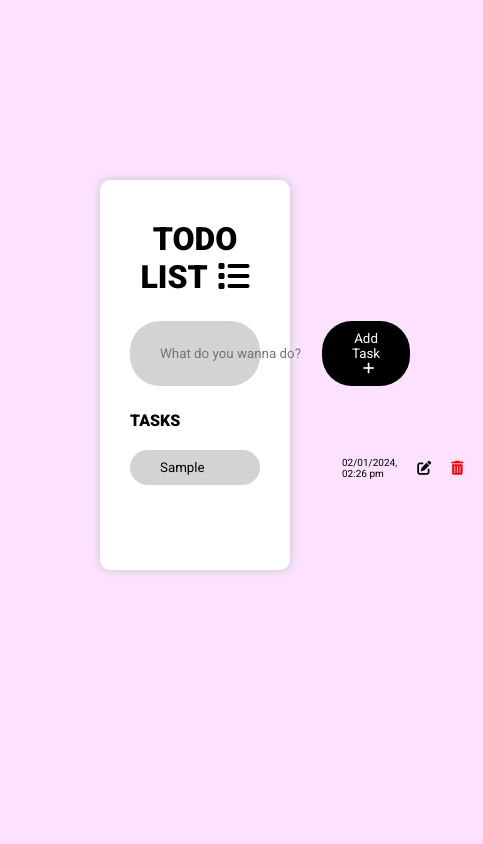
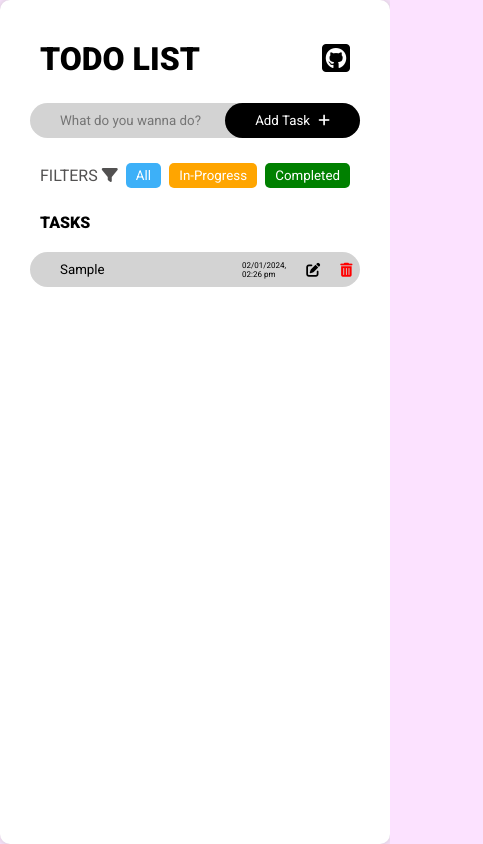
Before and after one commit to ArunKum4r/todo-app, a plain HTML site: page index.html in a window 390 px wide. Both pictures are taken after typing "Sample" into the empty fields and a click on the button "Add Task". Shown: the whole page, 483 px wide, since content can reach past the window. Drawn offline with Linux system fonts and the light colour scheme.

Commit message:
added filters and mob compatible

```diff
--- a/index.html
+++ b/index.html
@@ -16,7 +16,7 @@
   <body>
     <div class="container">
       <div class="todo-list">
-        <h1>TODO LIST<i class="fa-solid fa-list"></i></h1>
+          <h1>TODO LIST<a href="https://github.com/ArunKum4r"><i class="fa-brands fa-square-github"></i></a></h1>
         <form id="task-form">
           <input
             type="text"
@@ -28,6 +28,12 @@
             Add Task <i class="fa-solid fa-plus"></i>
           </button>
         </form>
+	      <div class="filter-container">
+          <h4>FILTERS <i class="fa-solid fa-filter"></i></h4>
+          <button class="all">All</button>
+          <button class="in-progress">In-Progress</button>
+          <button class="completed">Completed</button>
+        </div>
         <h2 class="tasks-heading">TASKS</h2>
         <div class="tasks-list">
           <!-- <div class="tasks">
--- a/main.js
+++ b/main.js
@@ -7,10 +7,10 @@ if(isLocal !== null) {
 
 const tasksList = document.querySelector('.tasks-list');
 
-document.addEventListener('submit', (e) => {
-    e.preventDefault()
-    const form = document.querySelector('#task-form');
-    const input = document.querySelector('#task-input');
+document.addEventListener("submit", (e) => {
+  e.preventDefault();
+  const form = document.querySelector("#task-form");
+  const input = document.querySelector("#task-input");
   const task = input.value;
 
   // Date
@@ -23,96 +23,121 @@ document.addEventListener('submit', (e) => {
     hour12: true,
   });
 
-    if(!task) {
-        alert('Hey Type in something 😊')
-    }
-
+  if (!task) {
+    alert("Hey Type in something 😊");
+  } else {
     const taskObj = {
       taskId: taskItemsList.length + 1,
       taskName: task,
       date,
-        completed: false
+      completed: false,
+    };
+    taskItemsList.push(taskObj);
+    form.reset();
+    localStorage.setItem("todolist", JSON.stringify(taskItemsList));
+    renderTasks(taskItemsList);
   }
-    taskItemsList.push(taskObj);
-    form.reset()
-    localStorage.setItem('todolist', JSON.stringify(taskItemsList));
-    renderTasks()
-})
+});
 
-function renderTasks() {
-    tasksList.innerHTML = ""
-    for(let i = 0; i < taskItemsList.length; i++) {
-        if(!taskItemsList[i]) {
+function renderTasks(arr) {
+  tasksList.innerHTML = "";
+  for (let i = 0; i < arr.length; i++) {
+    if (!arr[i]) {
       continue;
     }
-        const tasks = document.createElement('div')
-        tasks.classList.add('tasks');
+    const tasks = document.createElement("div");
+    tasks.classList.add("tasks");
 
-        const list = document.createElement('input')
-        list.classList.add('text')
-        if(taskItemsList[i].completed === true) {
-            list.classList.add('done')
+    const list = document.createElement("input");
+    list.classList.add("text");
+    if (arr[i].completed === true) {
+      list.classList.add("done");
     }
-        list.type = 'text'
-        list.setAttribute('readonly', 'readonly')
-        list.value = taskItemsList[i].taskName
+    list.type = "text";
+    list.setAttribute("readonly", "readonly");
+    list.value = arr[i].taskName;
 
-        const actions = document.createElement('div')
-        actions.classList.add('actions')
+    const actions = document.createElement("div");
+    actions.classList.add("actions");
 
-        const dispDate = document.createElement('p')
-        dispDate.classList.add('date')
-        dispDate.innerText = taskItemsList[i].date
+    const dispDate = document.createElement("p");
+    dispDate.classList.add("date");
+    dispDate.innerText = arr[i].date;
 
-        const editButton = document.createElement('button')
-        editButton.classList.add('edit')
-        editButton.innerHTML = `<i class="fa-solid fa-pen-to-square"></i>`
+    const editButton = document.createElement("button");
+    editButton.classList.add("edit");
+    editButton.innerHTML = `<i class="fa-solid fa-pen-to-square"></i>`;
 
-        const dltButton = document.createElement('button')
-        dltButton.classList.add('delete')
-        dltButton.innerHTML = `<i class="fa-solid fa-trash-can"></i>`
+    const dltButton = document.createElement("button");
+    dltButton.classList.add("delete");
+    dltButton.innerHTML = `<i class="fa-solid fa-trash-can"></i>`;
 
-        actions.appendChild(dispDate)
-        actions.appendChild(editButton)
-        actions.appendChild(dltButton)
-        tasks.appendChild(list)
-        tasks.appendChild(actions)
-        tasksList.appendChild(tasks)
+    actions.appendChild(dispDate);
+    actions.appendChild(editButton);
+    actions.appendChild(dltButton);
+    tasks.appendChild(list);
+    tasks.appendChild(actions);
+    tasksList.appendChild(tasks);
 
     // Edit
 
-        editButton.addEventListener('click', () => {
-            if(editButton.innerHTML === `<i class="fa-solid fa-pen-to-square"></i>`) {
-                list.removeAttribute('readonly')
-                list.focus()
-                editButton.innerHTML = `<i style="color: green" class="fa-solid fa-floppy-disk"></i>`
+    editButton.addEventListener("click", () => {
+      if (
+        editButton.innerHTML === `<i class="fa-solid fa-pen-to-square"></i>`
+      ) {
+        list.removeAttribute("readonly");
+        list.focus();
+        editButton.innerHTML = `<i style="color: green" class="fa-solid fa-floppy-disk"></i>`;
       } else {
-                taskItemsList[i].taskName = list.value
-                localStorage.setItem('todolist', JSON.stringify(taskItemsList))
-                list.setAttribute('readonly', 'readonly')
-                editButton.innerHTML = `<i class="fa-solid fa-pen-to-square"></i>`
+        arr[i].taskName = list.value;
+        localStorage.setItem("todolist", JSON.stringify(arr));
+        list.setAttribute("readonly", "readonly");
+        editButton.innerHTML = `<i class="fa-solid fa-pen-to-square"></i>`;
       }
-        })
+    });
 
     // Delete
 
-        dltButton.addEventListener('click', () => {
-            tasksList.removeChild(tasks)
-            taskItemsList.splice(i,1)
-            localStorage.setItem('todolist', JSON.stringify(taskItemsList))
-        })
+    dltButton.addEventListener("click", () => {
+      tasksList.removeChild(tasks);
+      arr.splice(i, 1);
+      localStorage.setItem("todolist", JSON.stringify(arr));
+    });
 
     // Strike Through or Completed
-        list.addEventListener('click', () => {
-            if(taskItemsList[i].completed === false) {
-                list.classList.add('done')
-                taskItemsList[i].completed = true
+    list.addEventListener("click", () => {
+      if (arr[i].completed === false) {
+        list.classList.add("done");
+        arr[i].completed = true;
       } else {
-                list.classList.toggle('done')
-                taskItemsList[i].completed = false
+        list.classList.toggle("done");
+        arr[i].completed = false;
       }
-            localStorage.setItem('todolist', JSON.stringify(taskItemsList))
-        })
+      localStorage.setItem("todolist", JSON.stringify(arr));
+    });
+  }
 }
 
-}
+// Filters
+const all = document.querySelector(".all");
+all.addEventListener("click", () => {
+  renderTasks(taskItemsList);
+});
+
+const completed = document.querySelector(".completed");
+completed.addEventListener("click", () => {
+  const filtered = taskItemsList.filter((task) => {
+    return task.completed === true;
+  });
+
+  renderTasks(filtered);
+});
+
+const inProgress = document.querySelector(".in-progress");
+inProgress.addEventListener("click", () => {
+  const filtered = taskItemsList.filter((task) => {
+    return task.completed === false;
+  });
+
+  renderTasks(filtered);
+});
--- a/style.css
+++ b/style.css
@@ -20,6 +20,7 @@ body {
     justify-content: center;
 }
 
+
 .todo-list {
     background: white;
     width: 100%;
@@ -31,9 +32,12 @@ body {
 }
 
 .todo-list h1 {
+    display: flex;
+    align-items: center;
+    justify-content: space-between;
     text-align: center;
     font-weight: 900;
-    margin-bottom: 25px;
+    margin: 0 10px 25px 10px;
 }
 
 .todo-list h1 i {
@@ -82,6 +86,7 @@ body {
 .tasks-heading {
     text-align: left;
     font-size: 16px;
+    margin-left: 10px;
     margin-bottom: 20px;
     font-weight: 900;
 }
@@ -137,3 +142,69 @@ body {
 .delete:hover {
     color: #fe4a4a;
 }
+
+/* Filter Buttons */
+.filter-container {
+    display: flex;
+    align-items: center;
+    justify-content: space-between;
+    margin: 0 10px 25px 10px;
+}
+
+.filter-container button {
+    padding: 5px 10px;
+    color: white;
+    border: none;
+    border-radius: 5px;
+    cursor: pointer;
+}
+
+.filter-container button:hover {
+    box-shadow:  0 0 5px black;
+}
+
+.filter-container button:focus {
+    border: 0.5px solid black;
+}
+
+.filter-container h4 {
+    color: hsl(0, 1%, 32%);
+    font-weight: 400;
+}
+
+.all {
+    background: #3db0f8;
+}
+
+.in-progress {
+    background: orange;
+}
+
+.completed {
+    background: green;
+}
+
+@media screen and (max-width: 636px) {
+    .container {
+        width: 100vw;
+        height: 100vh;
+        margin: 0;
+        padding: 0;
+    }
+
+    .todo-list {
+        width: 100%;
+        height: 100%;
+        margin: 0;
+        padding-left: 20;
+        max-width: 100%;
+    }
+
+    .date {
+        font-size: 8px;
+    }
+
+    .filter-container {
+        margin-bottom: 25px;
+    }
+}
```
Lines whose indentation alone changed are shown as unchanged.
